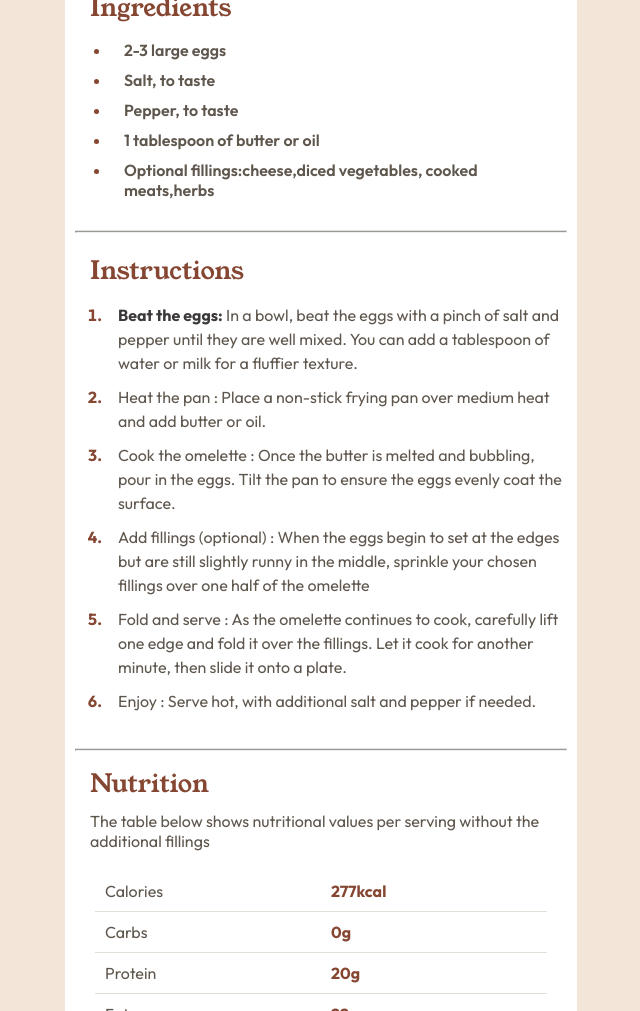
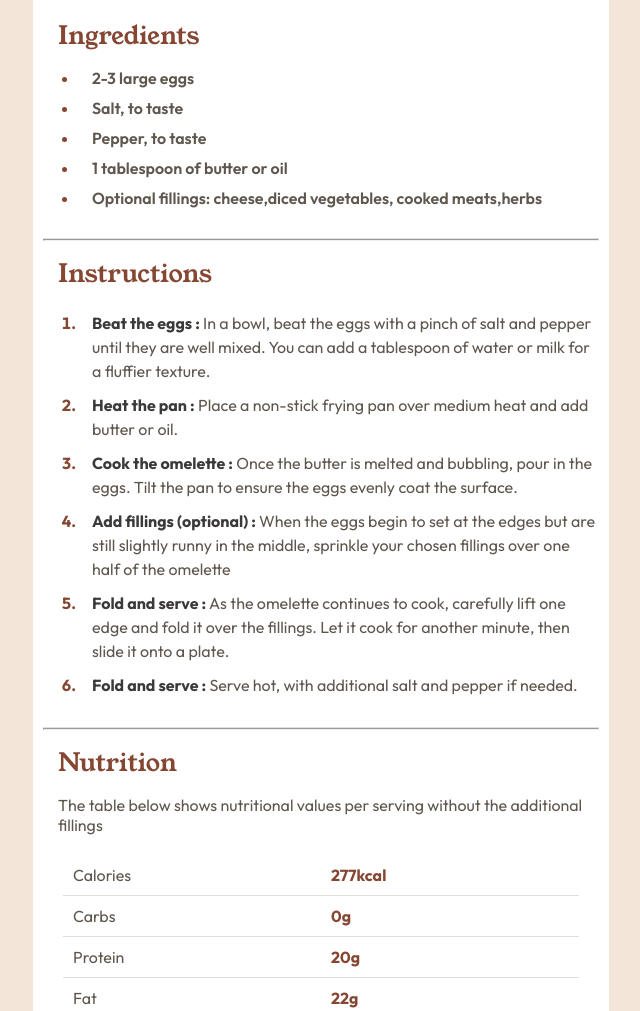
Before and after one commit to hilmi77/recipe-page-main, a plain HTML site: page index.html in a window 1280 px wide. Shown: the part 636-1647 px from the top of the page, without its empty margins (319-959 px from the left). Drawn offline with Linux system fonts and the light colour scheme.

Commit message:
Fix formatting issues in index.html and style.css

```diff
--- a/index.html
+++ b/index.html
@@ -38,9 +38,9 @@
         <div class="prep">
           <h4>Preparation time</h4>
           <ul>
-            <li><b>Total:</b>Approximately 10 minutes</li>
-            <li><b>Preparation:</b>5 minutes</li>
-            <li><b>Cooking:</b>5 minutes</li>
+            <li><b>Total:</b> Approximately 10 minutes</li>
+            <li><b>Preparation:</b> 5 minutes</li>
+            <li><b>Cooking:</b> 5 minutes</li>
           </ul>
         </div>
         <div class="ingredients">
@@ -51,7 +51,7 @@
             <li>Pepper, to taste</li>
             <li>1 tablespoon of butter or oil</li>
             <li>
-              Optional fillings:cheese,diced vegetables, cooked meats,herbs
+              Optional fillings: cheese,diced vegetables, cooked meats,herbs
             </li>
           </ul>
         </div>
@@ -60,31 +60,32 @@
           <h3>Instructions</h3>
           <ol>
             <li>
-              <b>Beat the eggs:</b> In a bowl, beat the eggs with a pinch of
+              <b>Beat the eggs :</b> In a bowl, beat the eggs with a pinch of
               salt and pepper until they are well mixed. You can add a
               tablespoon of water or milk for a fluffier texture.
             </li>
             <li>
-              Heat the pan : Place a non-stick frying pan over medium heat and
-              add butter or oil.
+              <b>Heat the pan :</b> Place a non-stick frying pan over medium
+              heat and add butter or oil.
             </li>
             <li>
-              Cook the omelette : Once the butter is melted and bubbling, pour
-              in the eggs. Tilt the pan to ensure the eggs evenly coat the
-              surface.
+              <b> Cook the omelette :</b> Once the butter is melted and
+              bubbling, pour in the eggs. Tilt the pan to ensure the eggs evenly
+              coat the surface.
             </li>
             <li>
-              Add fillings (optional) : When the eggs begin to set at the edges
-              but are still slightly runny in the middle, sprinkle your chosen
-              fillings over one half of the omelette
+              <b>Add fillings (optional) :</b> When the eggs begin to set at the
+              edges but are still slightly runny in the middle, sprinkle your
+              chosen fillings over one half of the omelette
             </li>
             <li>
-              Fold and serve : As the omelette continues to cook, carefully lift
-              one edge and fold it over the fillings. Let it cook for another
-              minute, then slide it onto a plate.
+              <b>Fold and serve :</b> As the omelette continues to cook,
+              carefully lift one edge and fold it over the fillings. Let it cook
+              for another minute, then slide it onto a plate.
             </li>
             <li>
-              Enjoy : Serve hot, with additional salt and pepper if needed.
+              <b>Fold and serve :</b> Serve hot, with additional salt and pepper
+              if needed.
             </li>
           </ol>
         </div>
--- a/style.css
+++ b/style.css
@@ -11,8 +11,8 @@ body {
 }
 
 .container {
+  width: 100%;
   height: 100%;
-  width: 100%;
   display: flex;
   justify-content: center;
   align-items: center;
@@ -20,16 +20,16 @@ body {
 
 .box {
   background-color: hsl(0, 0%, 100%);
-  height: 70%;
-  width: 40%;
+  height: 75%;
+  width: 45%;
   border-radius: 10px;
   margin: 40px;
   padding: 10px;
 }
 
 .box img {
+  width: 96%;
   height: 30%;
-  width: 96%;
   margin: 10px;
   border-radius: 10px;
 }
@@ -42,25 +42,25 @@ body {
 }
 
 .box .head p {
-  font-size: 16px;
   font-family: "Outfit", sans-serif;
   padding-left: 15px;
+  font-size: 16px;
   padding-bottom: 10px;
   color: hsl(30, 10%, 34%);
 }
 
 .prep {
   background-color: hsl(330, 100%, 98%);
-  margin: 10px;
   border-radius: 10px;
   padding: 10px;
+  margin: 10px;
 }
 
 .prep h4 {
+  font-family: "Outfit", sans-serif;
   font-size: 18px;
-  color: hsl(14, 45%, 36%);
   padding: 10px;
-  font-family: "Outfit", sans-serif;
+  color: hsl(30, 10%, 34%);
 }
 
 b {
@@ -87,19 +87,21 @@ li::marker {
 .ingredients {
   border-bottom: 1px solid hsl(30, 18%, 87%);
 }
+
 .ingredients h3 {
+  font-family: "Young Serif", sans-serif;
+  font-size: 25px;
+  padding-top: 15px;
   padding-left: 15px;
-  padding-top: 15px;
   padding-bottom: 15px;
   color: hsl(14, 45%, 36%);
-  font-size: 25px;
-  font-family: "Young Serif", sans-serif;
   font-weight: 400;
 }
 
 .ingredients ul {
   padding-left: 36px;
   padding-bottom: 20px;
+  color: hsl(30, 10%, 34%);
 }
 
 .ingredients li {
@@ -117,12 +119,12 @@ li::marker {
 }
 
 .instructions h3 {
+  font-family: "Young Serif", sans-serif;
+  font-size: 25px;
+  padding-top: 15px;
   padding-left: 15px;
-  padding-top: 20px;
-  padding-bottom: 10px;
+  padding-bottom: 15px;
   color: hsl(14, 45%, 36%);
-  font-size: 25px;
-  font-family: "Young Serif", sans-serif;
   font-weight: 400;
 }
 
@@ -131,9 +133,10 @@ ol > li::marker {
 }
 
 .instructions ol {
-  padding-left: 30px;
-  padding-bottom: 25px;
   padding-top: 5px;
+  padding-left: 36px;
+  padding-bottom: 20px;
+  color: hsl(30, 10%, 34%);
 }
 
 .instructions li {
@@ -145,25 +148,20 @@ ol > li::marker {
   line-height: 1.5;
 }
 
-.instructions .heading {
-  font-weight: bold;
-  color: hsl(40, 3%, 20%);
-}
-
 .nutrition h3 {
+  font-family: "Young Serif", sans-serif;
+  font-size: 25px;
+  padding-top: 15px;
   padding-left: 15px;
-  padding-top: 15px;
-  padding-bottom: 10px;
+  padding-bottom: 15px;
   color: hsl(14, 45%, 36%);
-  font-size: 25px;
-  font-family: "Young Serif", sans-serif;
   font-weight: 400;
 }
 
 .nutrition p {
+  font-family: "Outfit", sans-serif;
   font-size: 16px;
   padding-left: 15px;
-  font-family: "Outfit", sans-serif;
   color: hsl(30, 10%, 34%);
 }
 
@@ -180,20 +178,32 @@ ol > li::marker {
   font-family: "Outfit", sans-serif;
 }
 
-.nutrition ul li:nth-child(odd) {
+.nutrition li:nth-child(odd) {
+  padding: 10px;
   color: hsl(30, 10%, 34%);
+}
+
+.nutrition li:nth-child(even) {
   padding: 10px;
-}
-.nutrition ul li:nth-child(even) {
   color: hsl(14, 45%, 36%);
-  padding: 10px;
   font-weight: bold;
 }
 
-@media (max-width: 375px) {
+@media (max-width: 768px) {
+  .container {
+    flex-direction: column;
+  }
+
   .box {
+    width: 100%;
     height: 100%;
+    margin: auto;
+    padding: 15px;
+  }
+
+  .box img {
     width: 100%;
-    margin: auto;
+    height: 30%;
+    margin: 0px;
   }
 }
```
